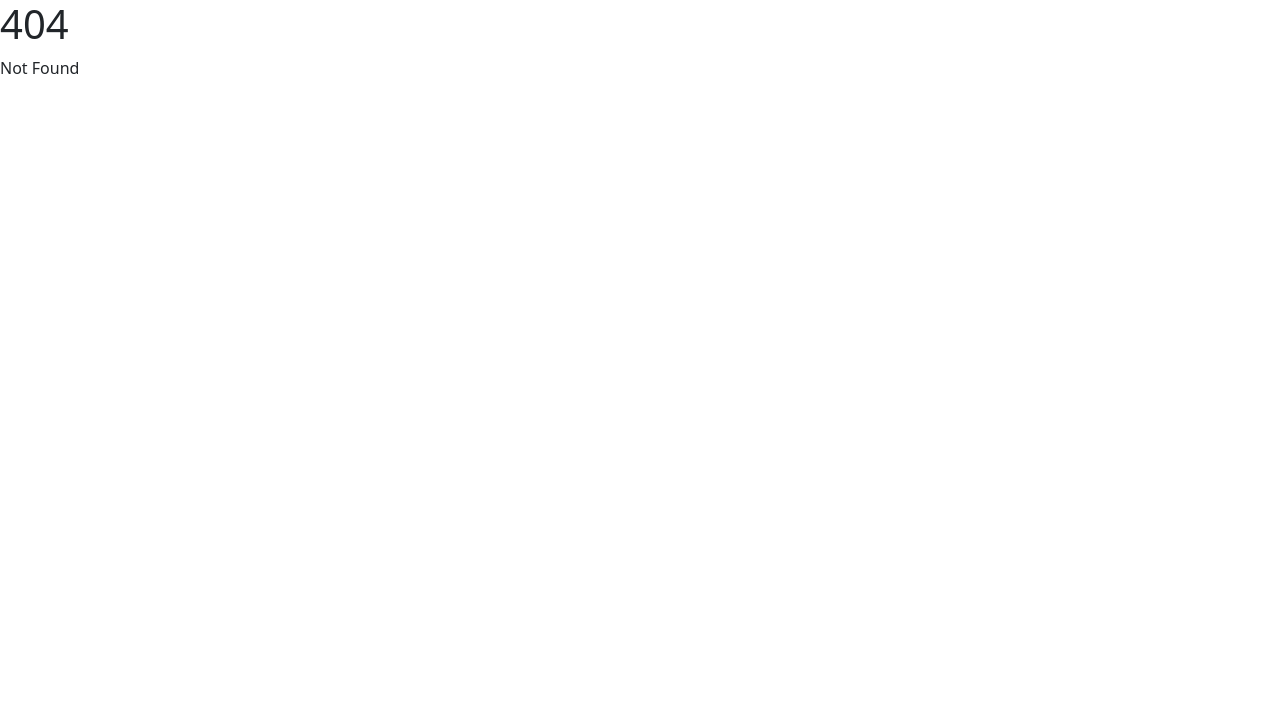
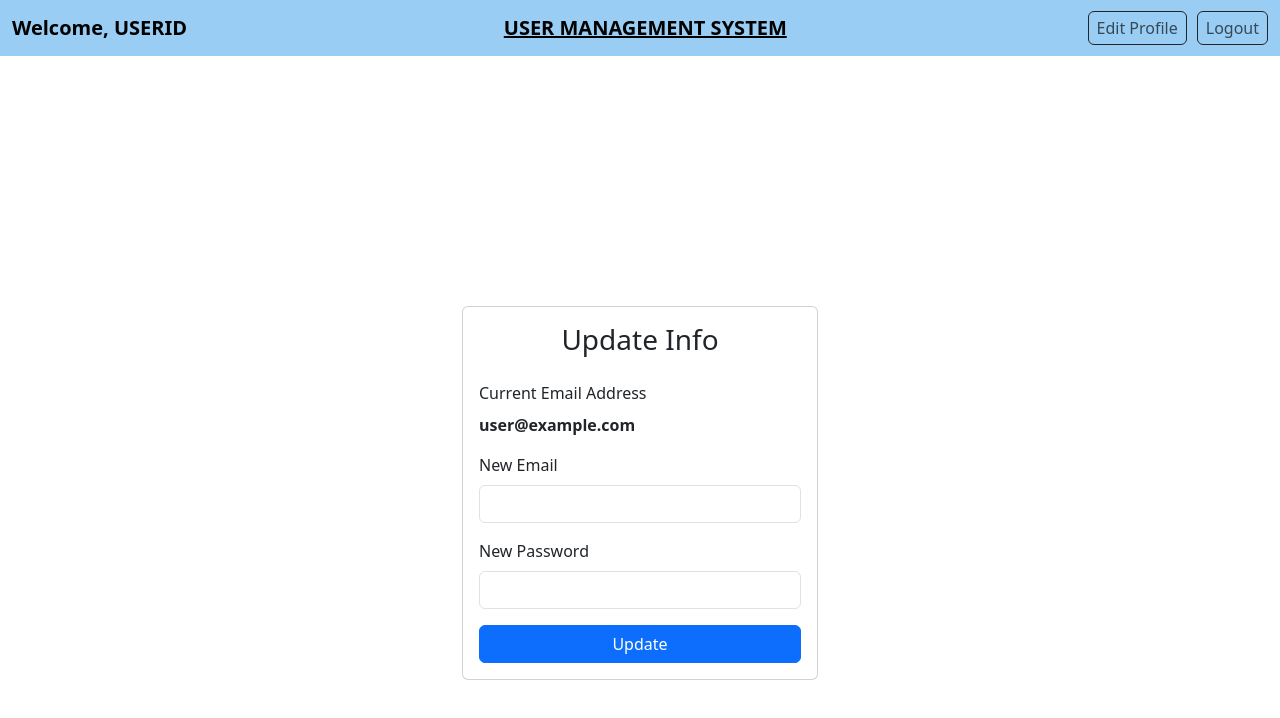
Before and after one commit to cwb07/TMS, a SvelteKit app in the folder frontend/: page /profile in a window 1280 px wide. Before the commit this address had no page. Shown: the top 718 px of the page. Built offline with nearby package versions, Linux system fonts and the light colour scheme.

Commit message:
new profile page

```diff
--- /dev/null
+++ b/frontend/src/routes/profile/+page.svelte
@@ -0,0 +1,60 @@
+<nav class="navbar navbar-expand-lg" style="background-color: #99cdf4; margin-bottom: 10px">
+	<div class="container-fluid">
+		<span class="navbar-brand" id="userId" style="flex-grow: 1; text-align: left;">
+			<b>Welcome, USERID</b>
+		</span>
+
+		<a class="navbar-brand mx-auto" href="/user_management"><u><b>USER MANAGEMENT SYSTEM</b></u></a>
+		<button
+			class="navbar-toggler"
+			type="button"
+			data-bs-toggle="collapse"
+			data-bs-target="#navbarNav"
+			aria-label="Toggle navigation"
+		>
+			<span class="navbar-toggler-icon"></span>
+		</button>
+		<div class="collapse navbar-collapse" id="navbarNav">
+			<ul class="navbar-nav ms-auto">
+				<li class="nav-item">
+					<a
+						class="nav-link border border-dark rounded px-2 py-1"
+						href="/profile"
+						style="margin-right: 10px;">Edit Profile</a
+					>
+				</li>
+				<li class="nav-item">
+					<a class="nav-link border border-dark rounded px-2 py-1" href="/user_management">Logout</a
+					>
+				</li>
+			</ul>
+		</div>
+	</div>
+</nav>
+
+<div class="container">
+	<div class="row justify-content-center align-items-center" style="margin-top: 250px">
+		<div class="col-md-6 col-lg-4">
+			<div class="card">
+				<div class="card-body">
+					<h3 class="card-title text-center mb-4">Update Info</h3>
+					<form method="POST">
+						<div class="mb-3">
+							<label for="email" class="form-label">Current Email Address</label>
+							<p id="email"><b>user@example.com</b></p>
+						</div>
+						<div class="mb-3">
+							<label for="email" class="form-label">New Email</label>
+							<input id="email" name="email" class="form-control" />
+						</div>
+						<div class="mb-3">
+							<label for="password" class="form-label">New Password</label>
+							<input id="password" type="password" name="password" class="form-control" />
+						</div>
+						<button type="submit" class="btn btn-primary w-100">Update</button>
+					</form>
+				</div>
+			</div>
+		</div>
+	</div>
+</div>
```
